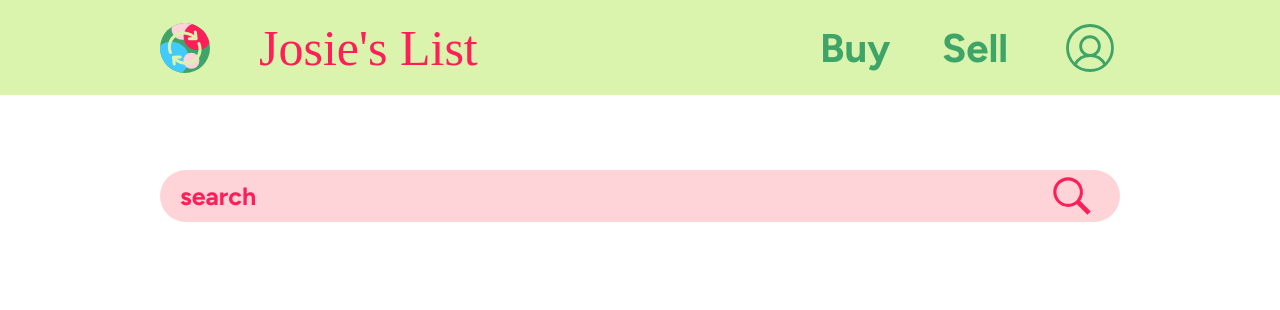
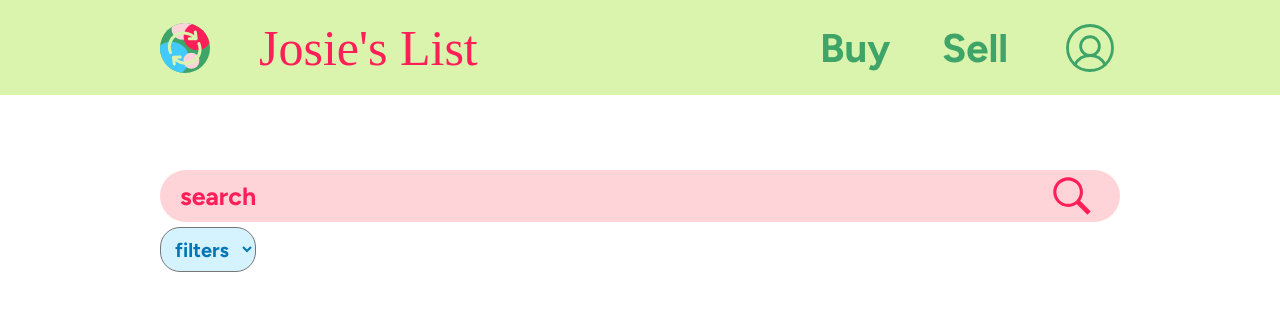
Before and after one commit to Nikita2662/josies-list, a React (Create React App) app in the folder front-end/: page / in a window 1280 px wide. Shown: the top 310 px of the page. Built offline with nearby package versions, Linux system fonts and the light colour scheme; a web font is replaced by a local one.

Commit message:
Filters dropdown
Next: integrate with backend search

```diff
--- a/front-end/src/screens/Search.css
+++ b/front-end/src/screens/Search.css
@@ -39,3 +39,26 @@
   background-color: transparent;
   border-width: 0;
 }
+
+.filters-button {
+  width: 10%;
+  height: 45px;
+  background-color: #d5f3ff;
+  border-radius: 20px;
+  margin-top: 5px;
+  display: flex;
+  align-items: center;
+  justify-content: center;
+  font-family: Figtree;
+  color: #0276b6;
+  font-size: 20px;
+  font-weight: 700;
+}
+
+.filters-button option {
+  font-family: Figtree;
+  color: #0276b6;
+  font-size: 20px;
+  font-weight: 700;
+  text-align: center;
+}
--- a/front-end/src/screens/Search.js
+++ b/front-end/src/screens/Search.js
@@ -5,17 +5,27 @@ import SearchIcon from "../components/icons/SearchIcon.js";
 
 import "./Search.css";
 
+//TODO - Integrate with backend search API
 function Search() {
   return (
     <>
       <Header />
       <SafeArea>
         <div className="search-bar">
-          <input placeholder="search"></input>
+          <input placeholder="search" />
           <button>
             <SearchIcon size={50} />
           </button>
         </div>
+        <select className="filters-button">
+          <option value="" disabled selected>
+            filters
+          </option>
+          <option value="none">None</option>
+          <option value="clothing">Clothing</option>
+          <option value="dorm">Dorm</option>
+          <option value="tech">Tech</option>
+        </select>
       </SafeArea>
     </>
   );
```
